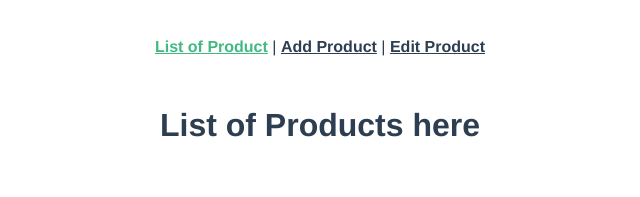
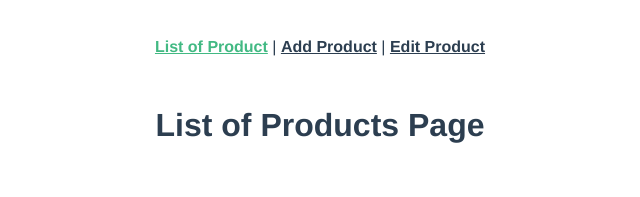
Before and after one commit to jiralmonte/activity-2-midterms, a Vue app: page / in a window 1280 px wide. Shown: the top 197 px of the page, without its empty margins (320-960 px from the left). Built offline with nearby package versions, Linux system fonts and the light colour scheme.

Commit message:
Update HelloWorld.vue

```diff
--- a/src/components/HelloWorld.vue
+++ b/src/components/HelloWorld.vue
@@ -1,5 +1,5 @@
 <template>
   <div class="about">
-   <h1>List of Products here</h1>
+   <h1>List of Products Page</h1>
  </div>
 </template>
```
